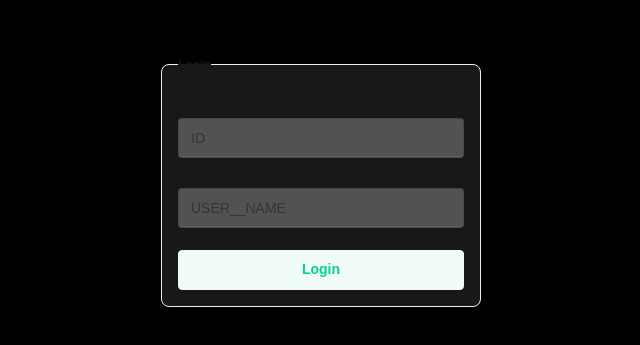
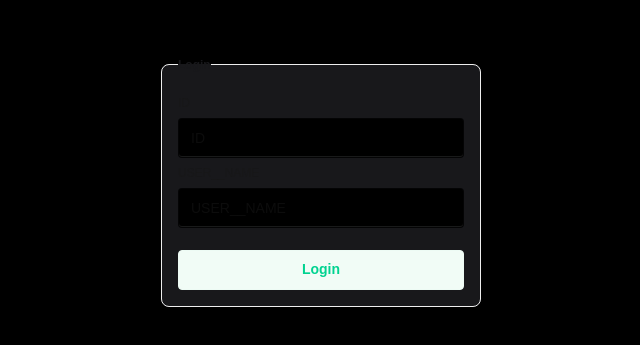
Before and after one commit to PouryaSoleimani/ZUSTAND, a Next.js app: page /auth/login in a window 1280 px wide. Shown: the part 223-568 px from the top of the page, without its empty margins (319-959 px from the left). Built offline with nearby package versions, Linux system fonts and the light colour scheme.

Commit message:
ZUSTAND___AUTH

```diff
--- a/app/auth/login/page.tsx
+++ b/app/auth/login/page.tsx
@@ -24,10 +24,10 @@ const LoginPage = () => {
                     <legend className="fieldset-legend">Login</legend>
 
                     <label className="label">ID</label>
-                    <input type="text" className="input !bg-neutral-600" required placeholder="ID" value={ID} onChange={e => setID(e.target.value)} />
+                    <input type="number" className="input bg-black" required placeholder="ID" value={ID} onChange={e => setID(e.target.value)} />
 
                     <label className="label">USER__NAME</label>
-                    <input type="text" className="input !bg-neutral-600" required placeholder="USER__NAME" value={userName} onChange={e => setUserName(e.target.value)} />
+                    <input type="text" className="input bg-black" required placeholder="USER__NAME" value={userName} onChange={e => setUserName(e.target.value)} />
 
                     <button className="btn btn-soft btn-success mt-4">Login</button>
                 </fieldset>
```
